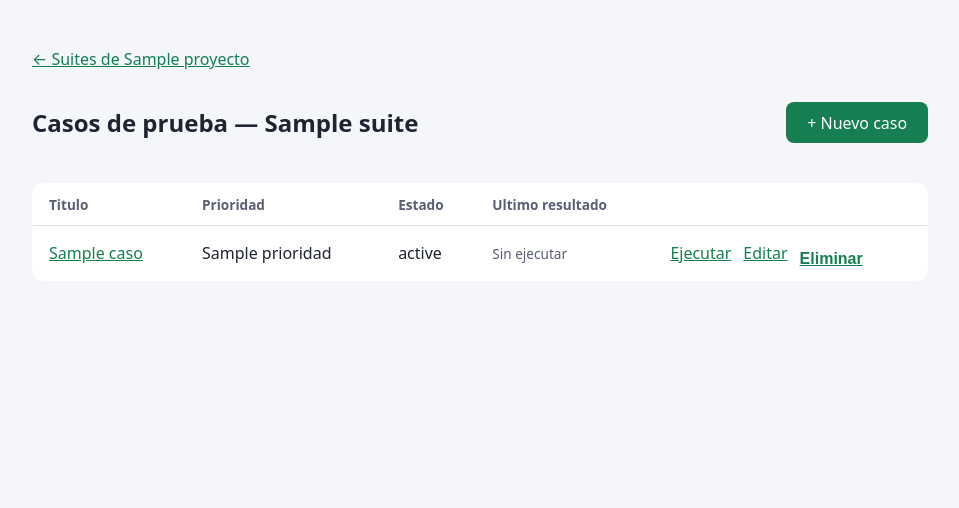
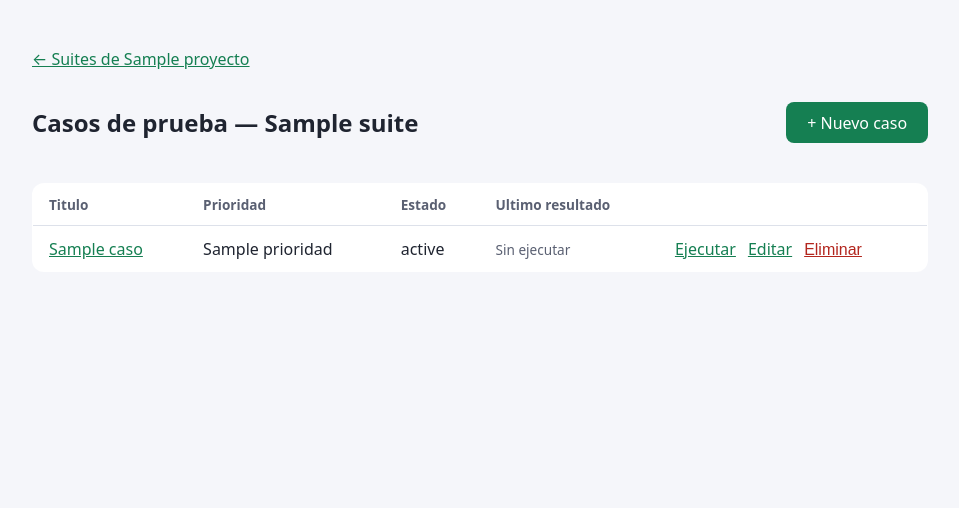
Before and after one commit to lariasca1994/gestor-casos-qa, a FastAPI app: template backend/app/templates/casos/lista.html in a window 1280 px wide. Shown: the part 68-576 px from the top of the page, without its empty margins (160-1119 px from the left). Run offline with FastAPI, Linux system fonts and the light colour scheme; the template is opened without the code that fills it: most values are stand-ins (such as "Sample title", 1, 10 or a date in 2020).

Commit message:
fix(estilos): "Eliminar" vuelve a verse en rojo en las listas
La regla .enlace-boton de la verificación en dos pasos en estilos.css pisaba
.enlace-boton-peligro (verde, en negrita y desalineado). Las pantallas de
verificación ya la tienen en acceso.css.

Co-Authored-By: Claude Opus 5.5 <noreply@anthropic.com>

```diff
--- a/backend/app/static/css/estilos.css
+++ b/backend/app/static/css/estilos.css
@@ -247,7 +247,6 @@ form .boton { margin-top: 1rem; }
 
 /* Verificación en dos pasos */
 .ayuda-mfa { font-size: .88rem; opacity: .85; margin: .4rem 0 .9rem; }
-.enlace-boton { background: none; border: 0; padding: 0; margin-top: .75rem; color: var(--acento, #13795b); font-weight: 600; cursor: pointer; text-decoration: underline; }
 .mfa-qr { display: flex; justify-content: center; padding: .75rem; background: #fff; border-radius: 10px; width: fit-content; margin: 0 auto; }
 .mfa-qr svg { display: block; width: 190px; height: 190px; }
 .mfa-clave { font-family: ui-monospace, monospace; word-break: break-all; font-size: .85em; }
```
